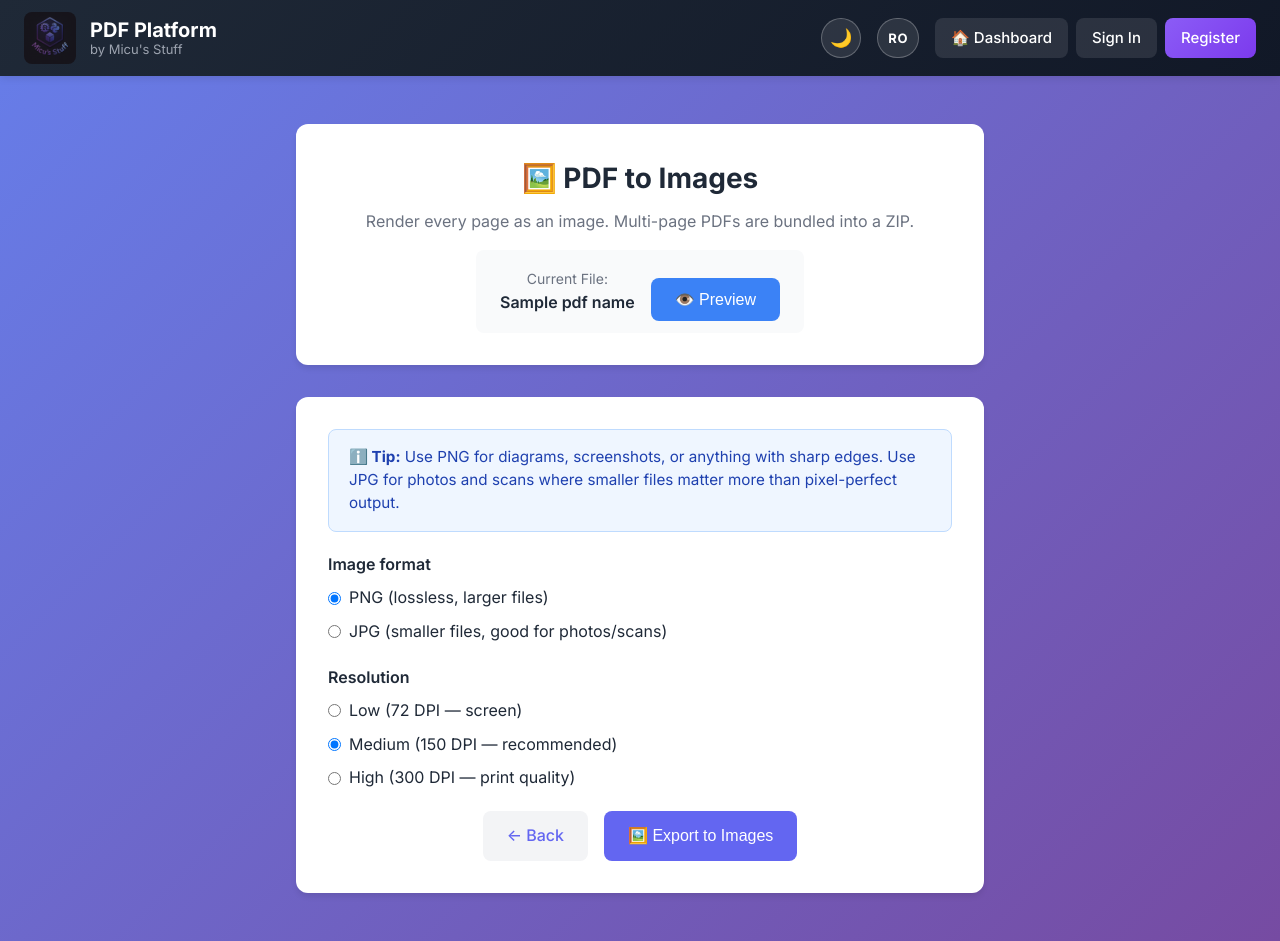
After one commit to Alexandru2984/pdf_Editor_v2, a Django app: template pdfeditor/templates/pdfeditor/to_images.html in a window 1280 px wide. The commit adds this page. Run offline with Django 4.2, Linux system fonts and the light colour scheme; tables that the repository leaves empty hold one stand-in row (values such as "Sample post"); the template is opened without the code that fills it: values that come from a table or form of the project are taken from there, most other values are stand-ins (such as "Sample title", 1, 10 or a date in 2020); some libraries are stand-ins or nearby versions.

Commit message:
Fixed some old test, added pdf to image

```diff
--- a/docker-compose.yml
+++ b/docker-compose.yml
@@ -32,9 +32,9 @@ services:
       DATABASE_URL: postgres://${POSTGRES_USER:-pdfeditor}:${POSTGRES_PASSWORD}@db:5432/${POSTGRES_DB:-pdfeditor}
       SENTRY_DSN: ${SENTRY_DSN:-}
     volumes:
-      - media:/app/media
+      - ./media:/app/media
+      - ./staticfiles:/app/staticfiles
     restart: unless-stopped
 
 volumes:
-  media:
   pgdata:
--- a/pdfeditor/forms.py
+++ b/pdfeditor/forms.py
@@ -319,6 +319,35 @@ class ConvertToDocxForm(forms.Form):
     """No-fields form for the PDF → DOCX conversion (CSRF-only)."""
 
 
+class PdfToImagesForm(forms.Form):
+    """Form for the PDF → images export (one image per page, packaged as ZIP)."""
+
+    FORMAT_CHOICES = [
+        ("png", _("PNG (lossless, larger files)")),
+        ("jpg", _("JPG (smaller files, good for photos/scans)")),
+    ]
+
+    DPI_CHOICES = [
+        (72, _("Low (72 DPI — screen)")),
+        (150, _("Medium (150 DPI — recommended)")),
+        (300, _("High (300 DPI — print quality)")),
+    ]
+
+    fmt = forms.ChoiceField(
+        choices=FORMAT_CHOICES,
+        initial="png",
+        widget=forms.RadioSelect,
+        label=_("Image format"),
+    )
+    dpi = forms.TypedChoiceField(
+        choices=DPI_CHOICES,
+        coerce=int,
+        initial=150,
+        widget=forms.RadioSelect,
+        label=_("Resolution"),
+    )
+
+
 class ReorderPagesForm(forms.Form):
     """Form for reordering / deleting PDF pages.
 
--- a/pdfeditor/models.py
+++ b/pdfeditor/models.py
@@ -60,6 +60,7 @@ class ProcessedPDF(models.Model):
     KIND_SIGN = "sign"
     KIND_CONVERT = "convert"
     KIND_REORDER = "reorder"
+    KIND_TO_IMAGES = "to_images"
 
     KIND_CHOICES = [
         (KIND_FIND_REPLACE, "Find & Replace"),
@@ -75,6 +76,7 @@ class ProcessedPDF(models.Model):
         (KIND_SIGN, "Digital Signature"),
         (KIND_CONVERT, "Convert to Word"),
         (KIND_REORDER, "Reorder/Delete Pages"),
+        (KIND_TO_IMAGES, "PDF to Images"),
     ]
 
     id = models.UUIDField(primary_key=True, default=uuid.uuid4, editable=False)
--- a/pdfeditor/pdf_processor/__init__.py
+++ b/pdfeditor/pdf_processor/__init__.py
@@ -19,6 +19,7 @@ from .ops import (
     add_watermark,
     compress_pdf,
     convert_pdf_to_docx,
+    convert_pdf_to_images,
     merge_pdfs,
     protect_pdf,
     render_page_thumbnail,
@@ -36,6 +37,7 @@ __all__ = [
     "merge_pdfs",
     "compress_pdf",
     "convert_pdf_to_docx",
+    "convert_pdf_to_images",
     "reorder_pages",
     "render_page_thumbnail",
     "protect_pdf",
--- /dev/null
+++ b/pdfeditor/templates/pdfeditor/to_images.html
@@ -0,0 +1,129 @@
+{% extends 'pdfeditor/base.html' %}
+{% load i18n %}
+
+{% block title %}{% trans "PDF to Images" %}{% endblock %}
+
+{% block content %}
+<div class="preview-container" style="--tool-max-width: 720px;">
+    <div class="preview-header">
+
+        {% if uploaded_pdfs|length > 1 %}
+        <div class="tool-pdf-selector-bar">
+            <label for="pdf-selector">
+                📂 {% trans "Select PDF to Export:" %}
+            </label>
+            <select id="pdf-selector" onchange="window.location.href='{% url 'to_images' %}?pdf=' + encodeURIComponent(this.value)">
+                {% for pdf in uploaded_pdfs %}
+                <option value="{{ pdf.id }}" {% if pdf.id == selected_pdf.id %}selected{% endif %}>
+                    📄 {{ pdf.name }} • {{ pdf.size|filesizeformat }}
+                </option>
+                {% endfor %}
+            </select>
+            <p class="picker-hint">
+                💡 {% blocktrans with count=uploaded_pdfs|length %}You have {{ count }} PDFs uploaded. Switch anytime!{% endblocktrans %}
+            </p>
+        </div>
+        {% endif %}
+
+        <div class="text-center">
+            <h2 class="tool-page-title">🖼️ {% trans "PDF to Images" %}</h2>
+            <p class="tool-page-subtitle">
+                {% trans "Render every page as an image. Multi-page PDFs are bundled into a ZIP." %}
+            </p>
+            <div class="tool-info-bar">
+                <div>
+                    <div class="tool-info-label">{% trans "Current File:" %}</div>
+                    <div class="tool-info-value">{{ pdf_name }}</div>
+                </div>
+                <button onclick="pdfModal.open('/media/{{ pdf_path_relative }}')" class="btn btn-preview tool-info-bar-divider">
+                    👁️ {% trans "Preview" %}
+                </button>
+            </div>
+        </div>
+    </div>
+
+    <div class="pdf-viewer-wrapper">
+        <div class="to-images-info-box">
+            <p>
+                <strong>ℹ️ {% trans "Tip:" %}</strong>
+                {% trans "Use PNG for diagrams, screenshots, or anything with sharp edges. Use JPG for photos and scans where smaller files matter more than pixel-perfect output." %}
+            </p>
+        </div>
+
+        <form method="post" novalidate>
+            {% csrf_token %}
+
+            {% if form.non_field_errors %}
+            <div class="alert-box alert-box--error">{{ form.non_field_errors }}</div>
+            {% endif %}
+
+            <div class="form-group">
+                <label class="form-label">{{ form.fmt.label }}</label>
+                <div class="radio-group">
+                    {% for radio in form.fmt %}
+                    <label class="radio-option">{{ radio.tag }} <span>{{ radio.choice_label }}</span></label>
+                    {% endfor %}
+                </div>
+            </div>
+
+            <div class="form-group">
+                <label class="form-label">{{ form.dpi.label }}</label>
+                <div class="radio-group">
+                    {% for radio in form.dpi %}
+                    <label class="radio-option">{{ radio.tag }} <span>{{ radio.choice_label }}</span></label>
+                    {% endfor %}
+                </div>
+            </div>
+
+            <div class="tool-form-actions">
+                <a href="{% url 'dashboard' %}" class="btn btn-secondary">
+                    ← {% trans "Back" %}
+                </a>
+                <button type="submit" class="btn btn-primary">
+                    🖼️ {% trans "Export to Images" %}
+                </button>
+            </div>
+        </form>
+    </div>
+</div>
+
+<style>
+    .to-images-info-box {
+        background: #eff6ff;
+        border: 1px solid #bfdbfe;
+        color: #1e40af;
+        padding: 1rem 1.25rem;
+        border-radius: 0.5rem;
+        margin-bottom: 1.25rem;
+        font-size: 0.95rem;
+        line-height: 1.5;
+    }
+    .alert-box--error {
+        background: #fef2f2;
+        border: 1px solid #fecaca;
+        color: #991b1b;
+        padding: 0.75rem 1rem;
+        border-radius: 0.5rem;
+        margin-bottom: 1rem;
+    }
+    .form-group {
+        margin-bottom: 1.25rem;
+    }
+    .form-label {
+        display: block;
+        font-weight: 600;
+        margin-bottom: 0.5rem;
+    }
+    .radio-group {
+        display: flex;
+        flex-direction: column;
+        gap: 0.5rem;
+    }
+    .radio-option {
+        display: flex;
+        align-items: center;
+        gap: 0.5rem;
+        cursor: pointer;
+    }
+</style>
+{% endblock %}
--- a/pdfeditor/urls.py
+++ b/pdfeditor/urls.py
@@ -23,6 +23,9 @@ urlpatterns = [
     path("convert/", views.convert_view, name="convert"),
     path("convert/result/", views.convert_result_view, name="convert_result"),
     path("download_converted/", views.download_converted_view, name="download_converted"),
+    path("to-images/", views.to_images_view, name="to_images"),
+    path("to-images/result/", views.to_images_result_view, name="to_images_result"),
+    path("download_images/", views.download_images_view, name="download_images"),
     path("protect/", views.protect_view, name="protect"),
     path("protect/result/", views.protect_result_view, name="protect_result"),
     path("download_protected/", views.download_protected_view, name="download_protected"),
--- a/pdfeditor/views/__init__.py
+++ b/pdfeditor/views/__init__.py
@@ -19,6 +19,7 @@ from .basic_ops import (
     convert_view,
     download_compressed_view,
     download_converted_view,
+    download_images_view,
     download_merged_view,
     download_protected_view,
     download_signed_view,
@@ -32,6 +33,8 @@ from .basic_ops import (
     sign_view,
     split_result_view,
     split_view,
+    to_images_result_view,
+    to_images_view,
     verify_signature_view,
 )
 from .edit import (
@@ -99,6 +102,9 @@ __all__ = [
     "convert_view",
     "convert_result_view",
     "download_converted_view",
+    "to_images_view",
+    "to_images_result_view",
+    "download_images_view",
     "protect_view",
     "protect_result_view",
     "download_protected_view",
```
Also changed, not shown: pdfeditor/pdf_processor/ops.py (+44 -0 lines), pdfeditor/templates/pdfeditor/dashboard.html (+7 -0 lines), pdfeditor/templates/pdfeditor/to_images_result.html (added, +50 -0 lines), pdfeditor/tests.py (+22 -3 lines), pdfeditor/tests_ops.py (+81 -0 lines), pdfeditor/tests_views.py (+51 -1 lines), pdfeditor/views/basic_ops.py (+86 -0 lines), locale/ro/LC_MESSAGES/django.po, pdfeditor/migrations/0009_alter_processedpdf_kind.py (added), 1 other file.
